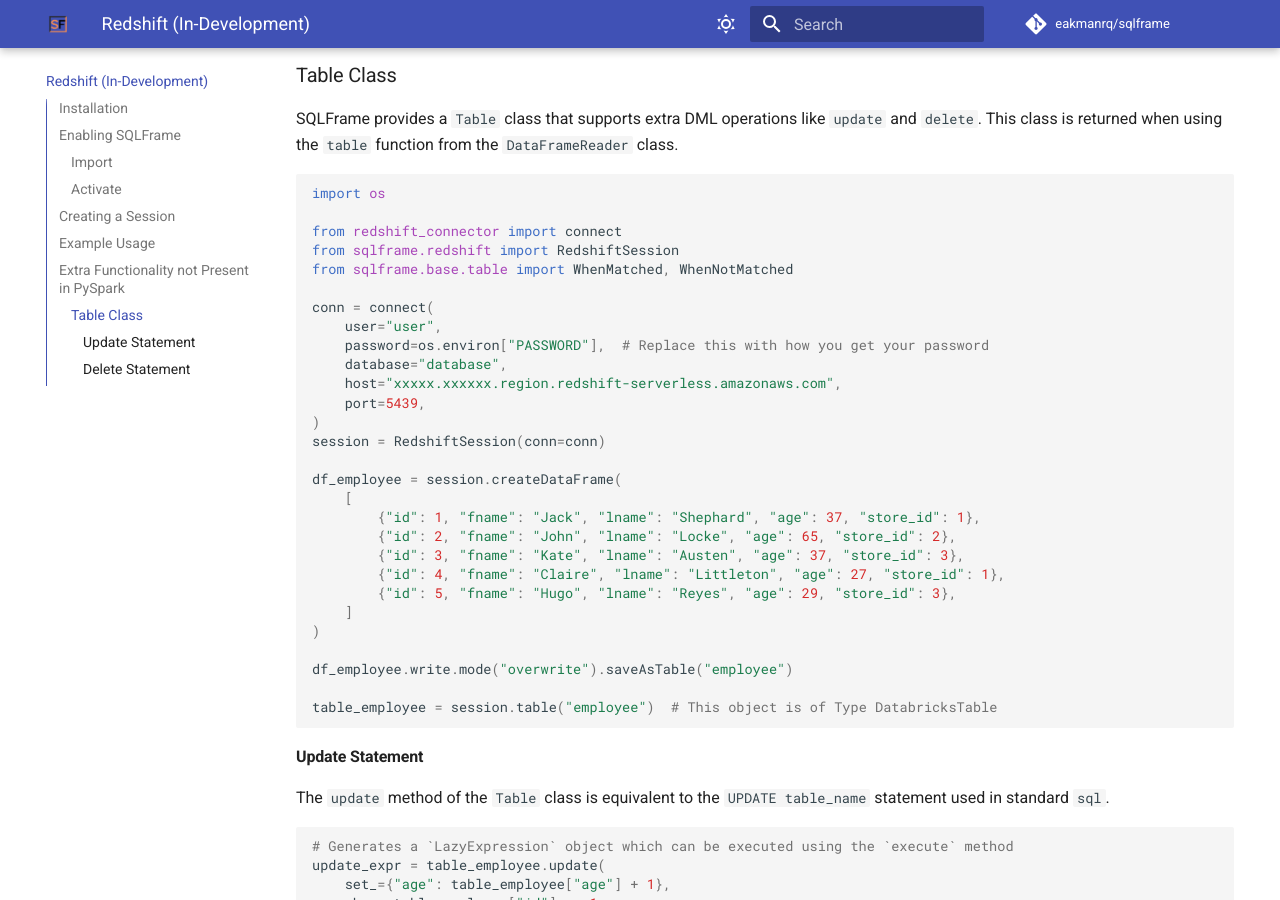
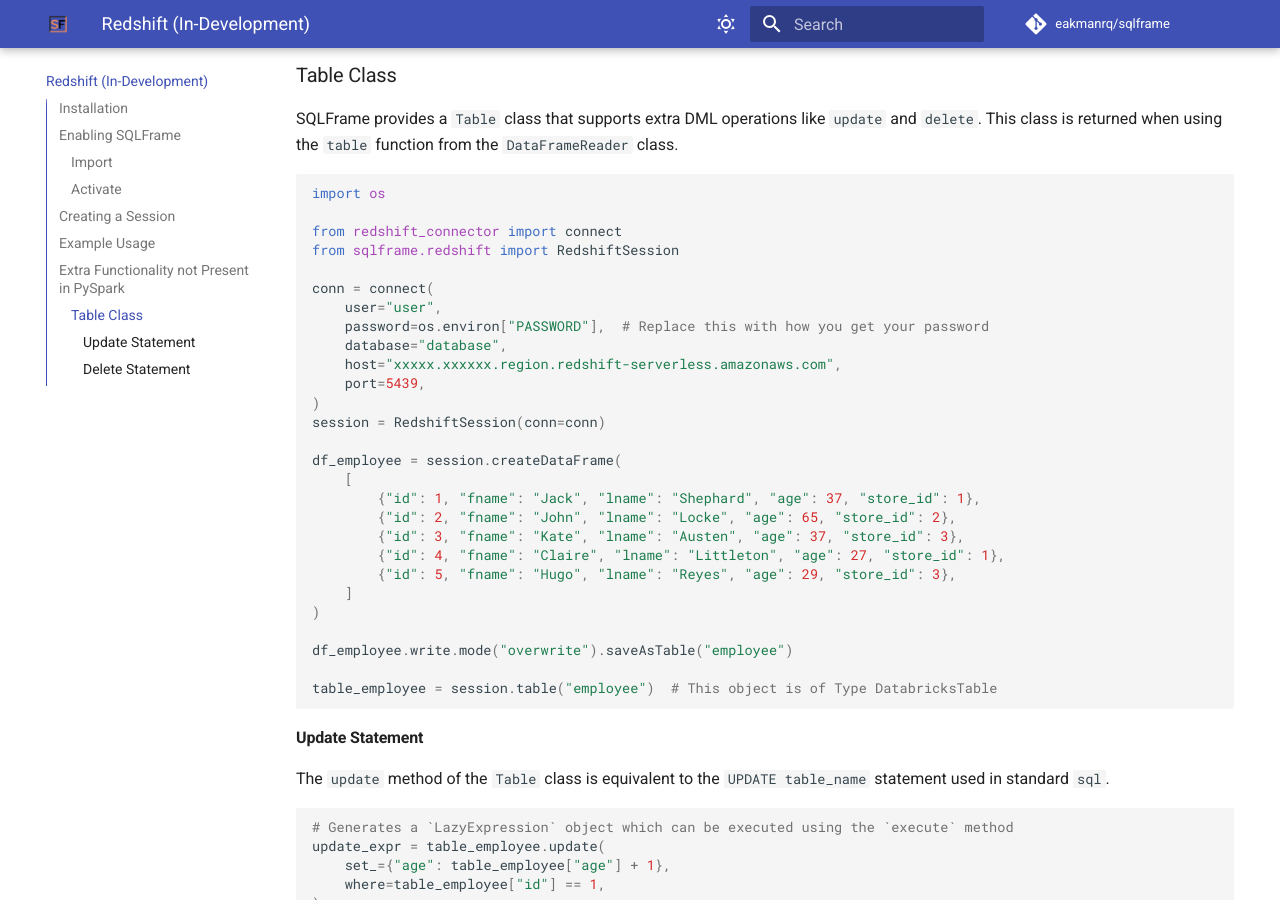
Before and after one commit to eakmanrq/sqlframe, an MkDocs documentation site: the page built from docs/redshift.md, in a window 1280 px wide and 900 px high, scrolled down 3052 px. Built offline with MkDocs 1.6.1 and Material for MkDocs 9.7.7, drawn with Linux system fonts in a browser that asks for light colours; comment, search, counter and statistics services are not loaded.

Commit message:
Updated docs.

```diff
--- a/docs/redshift.md
+++ b/docs/redshift.md
@@ -174,7 +174,6 @@
 
 from redshift_connector import connect
 from sqlframe.redshift import RedshiftSession
-from sqlframe.base.table import WhenMatched, WhenNotMatched
 
 conn = connect(
     user="user",
```
